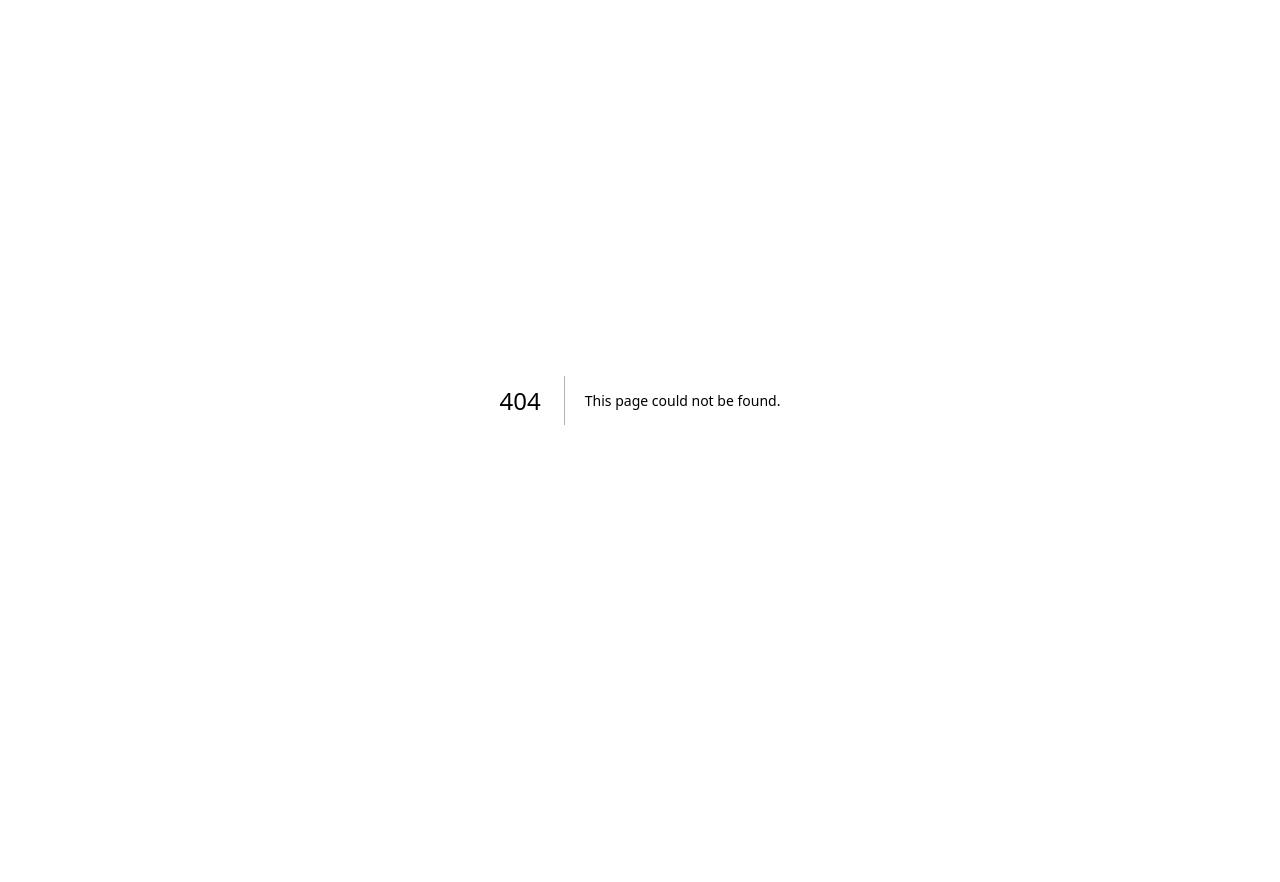
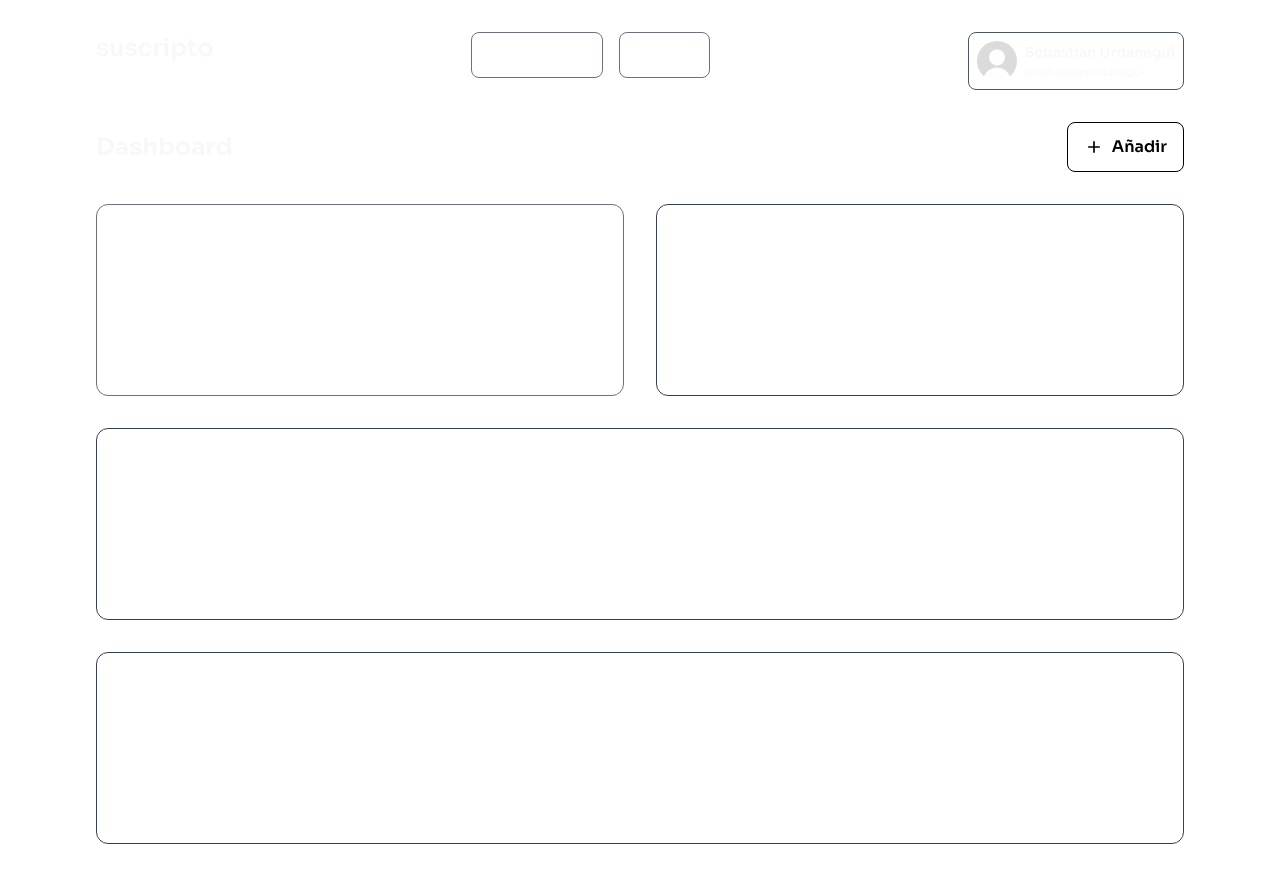
Before and after one commit to SebastianUrdaneguiBisalaya/suscripto.manager, a Next.js app: page /home/dashboard in a window 1280 px wide. Before the commit this address had no page. Shown: the top 882 px of the page. Before the commit the page ends 800 px from the top, so only its background shows below. Built offline with nearby package versions, Linux system fonts and the light colour scheme; what @midudev/tailwind-animations would draw is missing.

Commit message:
chore: add navbar link to navigate between pages and remove the prefer color theme

```diff
--- a/src/app/globals.css
+++ b/src/app/globals.css
@@ -2,13 +2,11 @@
 @plugin "@midudev/tailwind-animations";
 
 :root {
-  --background: #f8f9f6;
-  --foreground: #171717;
+  --white-cream: #f8f9f6;
 }
 
 @theme inline {
-  --color-background: var(--background);
-  --color-foreground: var(--foreground);
+  --color-white-cream: var(--white-cream);
   --font-sora: var(--font-sora);
   --font-geist: var(--font-geist);
 }
@@ -26,7 +24,6 @@
 @media (prefers-color-scheme: dark) {
   :root {
     --background: #0a0a0a;
-    --foreground: #ededed;
   }
 }
 
@@ -37,7 +34,6 @@
 
 body {
   background: var(--background);
-  color: var(--foreground);
   font-family: Arial, Helvetica, sans-serif;
   display: flex;
   flex-direction: column;
--- /dev/null
+++ b/src/app/home/dashboard/page.tsx
@@ -0,0 +1,46 @@
+export default function DashboardPage() {
+  return (
+    <main
+      className="flex flex-col gap-8 w-full h-full"
+    >
+      <div className="flex flex-row justify-between items-center w-full">
+        <h1 className="font-sora text-2xl font-bold text-left text-white-cream">Dashboard</h1>
+        <button
+          className="flex flex-row items-center gap-2 rounded-lg bg-white shadow-[3px_3px_0px_rgba(255,255,255,0.8)] border border-black w-fit px-4 py-3 cursor-pointer"
+          type="button"
+        >
+          <span
+            className="flex flex-row items-center justify-center"
+          >
+            <svg xmlns="http://www.w3.org/2000/svg" width="20" height="20" viewBox="0 0 24 24"><path fill="#000000" d="M11 13H5v-2h6V5h2v6h6v2h-6v6h-2z"/></svg>
+          </span>
+          <span
+            className="font-sora font-semibold text-base text-black"
+          >
+            Añadir
+          </span>
+        </button>
+      </div>
+
+      <div className="w-full grid grid-cols-1 lg:grid-cols-2 grid-rows-4 lg:grid-rows-3 gap-8">
+        <div className="border border-gray-500 rounded-xl h-48 shadow-[3px_3px_0px_rgba(255,255,255,0.6)]">
+
+        </div>
+        <div className="border border-gray-700 rounded-xl h-48 shadow-[3px_3px_0px_rgba(255,255,255,0.6)]">
+
+        </div>
+        <div className="lg:col-span-2 border border-gray-700 rounded-xl h-48 shadow-[3px_3px_0px_rgba(255,255,255,0.6)]">
+
+        </div>
+        <div className="lg:col-span-2 border border-gray-700 rounded-xl h-48 shadow-[3px_3px_0px_rgba(255,255,255,0.6)]">
+
+        </div>
+      </div>
+
+      <div className="w-full">
+
+      </div>
+
+    </main>
+  )
+}
--- /dev/null
+++ b/src/app/home/layout.tsx
@@ -0,0 +1,64 @@
+import Link from "next/link";
+import UserProfile from "@/components/user-profile";
+
+export default function HomeLayout({ children }: Readonly<{ children: React.ReactNode }>) {
+    return (
+        <div className="max-w-6xl w-full h-full flex flex-col gap-8 justify-start p-8">
+            <header
+                className="flex flex-row justify-between items-start"
+            >
+                <p className="font-sora text-lg sm:text-2xl font-semibold text-white-cream">
+                suscripto
+                </p>
+                <div className="flex flex-row gap-4">
+                    <Link
+                        className="
+                            relative border border-gray-500 p-3 rounded-lg cursor-pointer flex justify-center items-center gap-2
+                            overflow-hidden
+                            [&::after]:content-['']
+                            [&::after]:absolute [&::after]:inset-0
+                            [&::after]:bg-blue-600
+                            [&::after]:scale-x-0
+                            [&::after]:origin-left
+                            [&::after]:transition-transform [&::after]:duration-300 [&::after]:ease-in-out
+                            hover:[&::after]:scale-x-100 hover:[&::after]:origin-right
+                            hover:shadow-[3px_3px_0px_rgba(0,102,255,0.4)]
+                            "
+                        href="/home/dashboard"
+                    >
+                        <span className="relative z-10">
+                            <svg xmlns="http://www.w3.org/2000/svg" width="20" height="20" viewBox="0 0 24 24"><path fill="#ffffff" d="M13 9V3h8v6zM3 13V3h8v10zm10 8V11h8v10zM3 21v-6h8v6z"/></svg>
+                        </span>
+                        <span className="font-sora text-sm z-10 text-white text-center">
+                            Dashboard
+                        </span>
+                    </Link>
+                    <Link
+                        className="
+                            relative border border-gray-500 p-3 rounded-lg cursor-pointer flex justify-center items-center gap-2
+                            overflow-hidden
+                            [&::after]:content-['']
+                            [&::after]:absolute [&::after]:inset-0
+                            [&::after]:bg-blue-600
+                            [&::after]:scale-x-0
+                            [&::after]:origin-left
+                            [&::after]:transition-transform [&::after]:duration-300 [&::after]:ease-in-out
+                            hover:[&::after]:scale-x-100 hover:[&::after]:origin-right
+                            hover:shadow-[3px_3px_0px_rgba(0,102,255,0.4)]
+                            "
+                        href="/home/table"
+                    >
+                        <span className="relative z-10">
+                            <svg xmlns="http://www.w3.org/2000/svg" width="20" height="20" viewBox="0 0 24 24"><path fill="#ffffff" d="M11 16H3v3q0 .825.588 1.413T5 21h6zm2 0v5h6q.825 0 1.413-.587T21 19v-3zm-2-2V9H3v5zm2 0h8V9h-8zM3 7h18V5q0-.825-.587-1.412T19 3H5q-.825 0-1.412.588T3 5z"/></svg>
+                        </span>
+                        <span className="relative font-sora text-sm z-10 text-white text-center">
+                            Tabla
+                        </span>
+                    </Link>
+                </div>
+                <UserProfile />
+            </header>
+            {children}
+        </div>
+    )
+}
--- a/src/app/home/page.tsx
+++ /dev/null
@@ -1,61 +0,0 @@
-import UserProfile from "@/components/user-profile";
-
-export default function HomePage() {
-  return (
-    <div
-      className="max-w-6xl w-full h-full flex flex-col gap-8 justify-start p-8"
-    >
-      <header
-        className="flex flex-row justify-between items-start"
-      >
-        <p className="font-sora text-lg sm:text-2xl font-semibold">
-          suscripto
-        </p>
-        <UserProfile />
-      </header>
-
-      <main
-        className="flex flex-col gap-8 w-full h-full"
-      >
-        <div className="flex flex-row justify-between items-center w-full">
-          <h1 className="font-sora text-2xl font-bold text-left">Dashboard</h1>
-          <button
-            className="flex flex-row items-center gap-2 rounded-lg bg-white shadow-[3px_3px_0px_rgba(255,255,255,0.8)] border border-black w-fit px-4 py-3 cursor-pointer"
-            type="button"
-          >
-            <span
-              className="flex flex-row items-center justify-center"
-            >
-              <svg xmlns="http://www.w3.org/2000/svg" width="20" height="20" viewBox="0 0 24 24"><path fill="#000000" d="M11 13H5v-2h6V5h2v6h6v2h-6v6h-2z"/></svg>
-            </span>
-            <span
-              className="font-sora font-semibold text-base text-black"
-            >
-              Añadir
-            </span>
-          </button>
-        </div>
-
-        <div className="w-full grid grid-cols-1 lg:grid-cols-2 grid-rows-4 lg:grid-rows-3 gap-8">
-          <div className="border border-gray-500 rounded-xl h-48 shadow-[3px_3px_0px_rgba(255,255,255,0.6)]">
-
-          </div>
-          <div className="border border-gray-700 rounded-xl h-48 shadow-[3px_3px_0px_rgba(255,255,255,0.6)]">
-
-          </div>
-          <div className="lg:col-span-2 border border-gray-700 rounded-xl h-48 shadow-[3px_3px_0px_rgba(255,255,255,0.6)]">
-
-          </div>
-          <div className="lg:col-span-2 border border-gray-700 rounded-xl h-48 shadow-[3px_3px_0px_rgba(255,255,255,0.6)]">
-
-          </div>
-        </div>
-
-        <div className="w-full">
-
-        </div>
-
-      </main>
-    </div>
-  )
-}
--- /dev/null
+++ b/src/app/home/table/page.tsx
@@ -0,0 +1,7 @@
+export default function TablePage() {
+    return (
+        <div className="flex flex-col gap-8 w-full h-full">
+
+        </div>
+    )
+}
--- a/src/app/page.tsx
+++ b/src/app/page.tsx
@@ -9,10 +9,10 @@ export default function LandingPage() {
         id="header-landing-page"
         className="flex flex-row justify-between items-center"
       >
-        <p className="font-sora text-lg sm:text-2xl font-semibold">
+        <p className="font-sora text-lg sm:text-2xl font-semibold text-white-cream">
           suscripto
         </p>
-        <Link href="/home"
+        <Link href="/home/dashboard"
           className="relative font-geist text-base sm:text-lg font-normal bg-none outline-none border-none cursor-pointer text-white
             [&::after]:content-['']
             [&::after]:absolute [&::after]:bottom-0 [&::after]:left-0
@@ -32,16 +32,16 @@ export default function LandingPage() {
           className="mask-fade-top-bottom bg-[url('/grid.svg')] bg-cover bg-center w-full flex flex-col justify-center items-center gap-8 px-2 py-6"
         >
           <h1
-            className="text-3xl sm:text-5xl font-bold font-sora text-center max-w-2xl"
+            className="text-3xl sm:text-5xl font-bold font-sora text-center max-w-2xl text-white-cream"
           >
             Controla tus suscripciones en un solo lugar
           </h1>
           <p
-            className="font-geist font-normal text-base sm:text-lg text-center max-w-2xl"
+            className="font-geist font-normal text-base sm:text-lg text-center max-w-2xl text-white-cream"
           >
             Registra, organiza y recibe recordatorios antes de cada cobro. Conecta con <span className="font-semibold underline">Google Calendar</span> y no vuelvas a pagar por algo que no usas.
           </p>
-          <Link href="/home"
+          <Link href="/home/dashboard"
             className="relative font-sora font-semibold text-sm sm:text-base text-center w-fit px-4 py-3 cursor-pointer bg-white text-black shadow-[3px_3px_0px_rgba(255,255,255,0.8)] border border-black
             overflow-hidden
             [&::after]:content-['']
--- a/src/components/scroll-fade-text.tsx
+++ b/src/components/scroll-fade-text.tsx
@@ -33,7 +33,7 @@ function FadeWord({ word }: { word: string }) {
     return (
         <motion.span
             ref={ref}
-            className="transition-opacity duration-300 ease-in-out font-sora text-2xl"
+            className="transition-opacity duration-300 ease-in-out font-sora text-2xl text-white-cream"
             animate={{ opacity: inView ? 1 : 0.5 }}
         >
             {word}
--- a/src/components/user-profile.tsx
+++ b/src/components/user-profile.tsx
@@ -28,10 +28,10 @@ export default function UserProfile() {
                 <div
                     className="flex flex-col items-start gap-0.5"
                 >
-                    <span className="font-sora font-semibold text-sm">
+                    <span className="font-sora font-semibold text-sm text-white-cream">
                         Sebastian Urdanegui
                     </span>
-                    <span className="font-geist font-normal text-xs">
+                    <span className="font-geist font-normal text-xs text-white-cream">
                         @sebastianurdanegui
                     </span>
                 </div>
```
